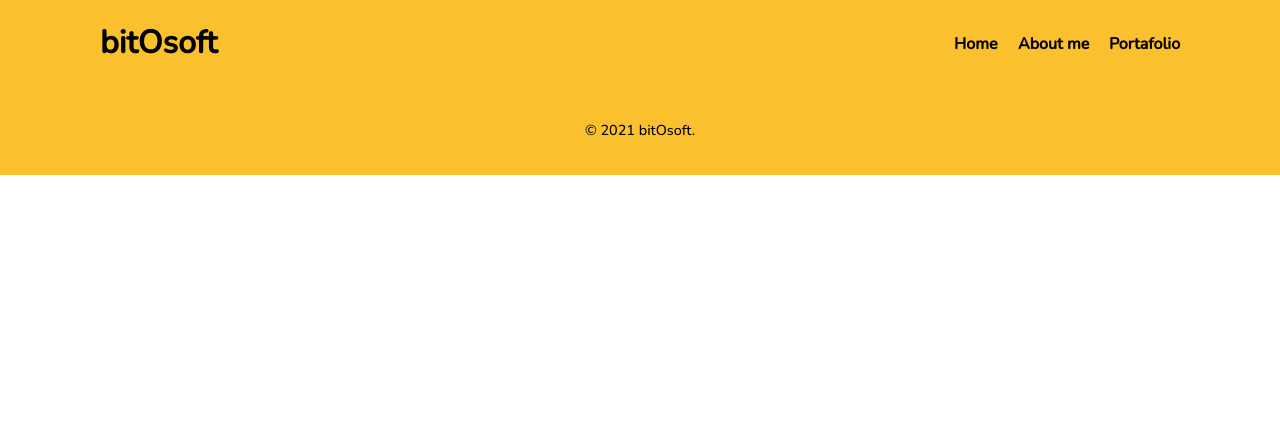
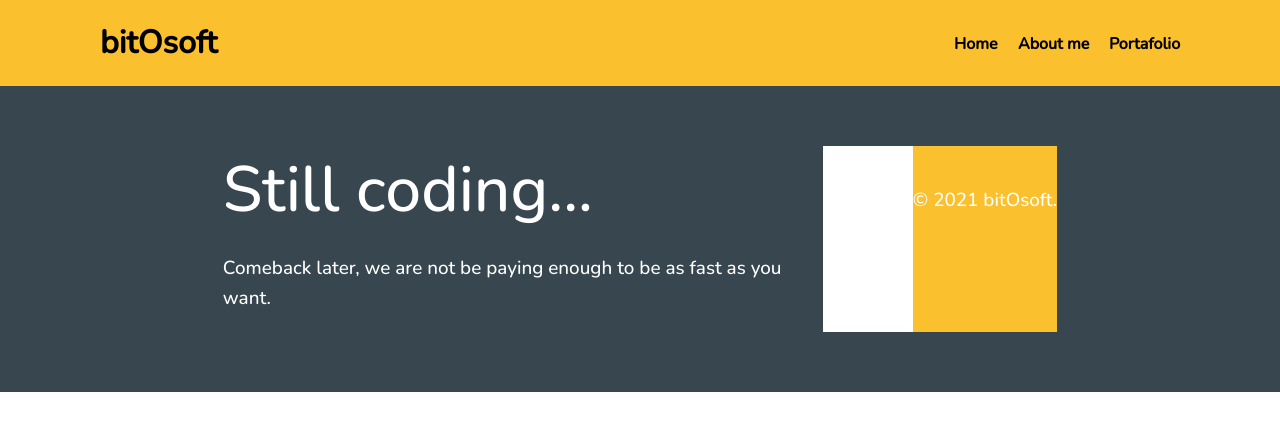
Before and after one commit to ericsotoexe/bitosoft, a plain HTML site: page about-me.html in a window 1280 px wide. Drawn offline with nearby package versions, Linux system fonts and the light colour scheme.

Commit message:
Better Webpage design

```diff
--- a/about-me.html
+++ b/about-me.html
@@ -23,7 +23,13 @@
             <li><a href="portafolio.html" class="buzz-out-on-hover">Portafolio</a></li>
         </ul>
     </div>
-
+    <div class="building">
+        <div class="building-inner">
+          <h1>Still coding...</h1>
+          <p>Comeback later, we are not be paying enough to be as fast as you want.</p>
+      </div>
+<div class="white-space">
+</div>
     <div class="footer">
         <p>&copy; 2021 bitOsoft.</p>
     </div>
--- a/style.css
+++ b/style.css
@@ -59,6 +59,35 @@ body {
 
 .hero-inner {
   max-width: 600px;
+}
+
+.building {
+  background-color: #37464f;
+  color: #fff;
+  padding: 60px 45px;
+  display: flex;
+  justify-content: center;
+}
+
+.building h1 {
+  font-weight: normal;
+  font-size: 4rem;
+  margin: 0;
+}
+
+.building p {
+  font-size: 1.18rem;
+  line-height: 1.6;
+}
+
+.building-inner {
+  max-width: 600px;
+}
+
+.white-space{
+  background-color: #FFF;
+  padding: 60px 45px;
+  display: flex;
 }
 
 .features {
```
Also changed, not shown: portafolio.html (+7 -1 lines).
